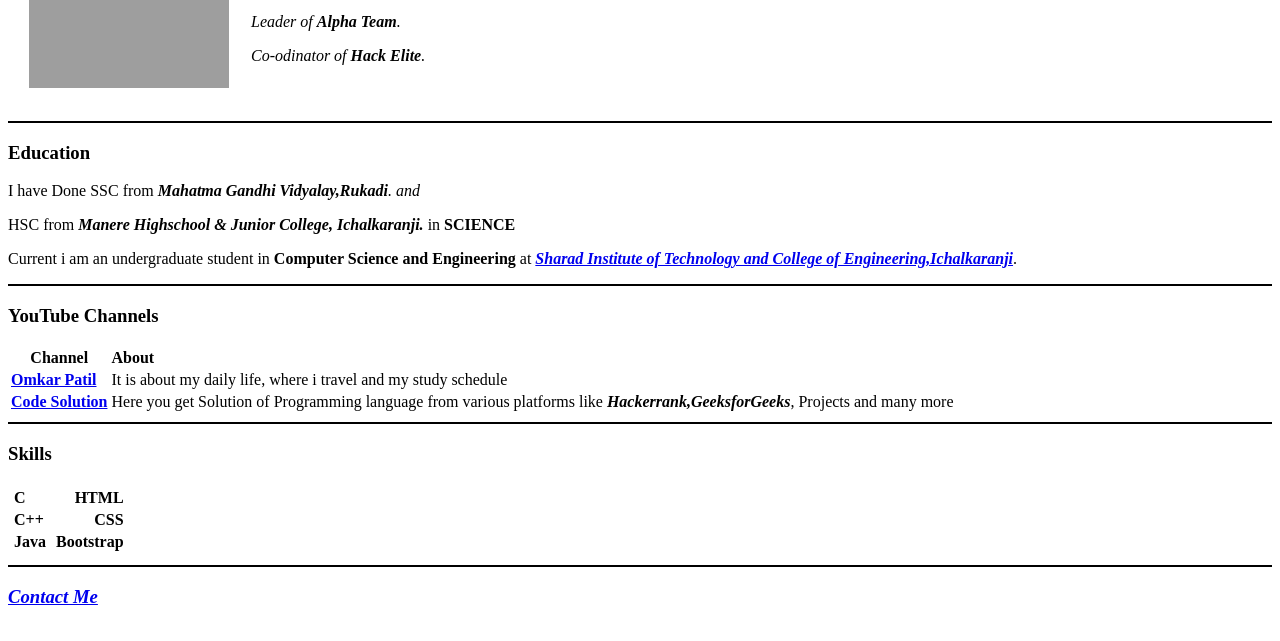
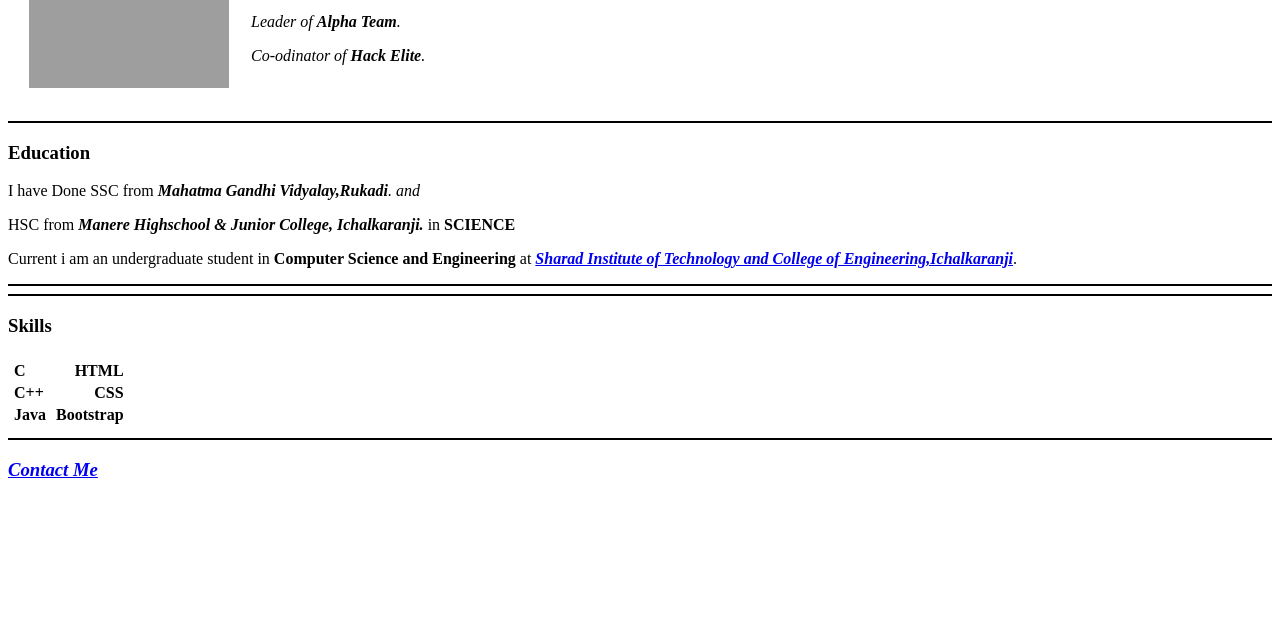
Before and after one commit to Omkarpatil108/cv, a plain HTML site: page index.html in a window 1280 px wide. Shown: the part 141-782 px from the top of the page. Drawn offline with Linux system fonts and the light colour scheme; grey boxes are pictures that could not be loaded.

Commit message:
Update index.html

```diff
--- a/index.html
+++ b/index.html
@@ -22,7 +22,7 @@
         <p>HSC from <em><strong>Manere Highschool & Junior College, Ichalkaranji.</strong></em> in <b>SCIENCE</b></p>
         <p>Current i am an undergraduate student in <b>Computer Science and Engineering</b> at <em><strong><a href="https://www.sitcoe.ac.in/"> Sharad Institute of Technology and College of Engineering,Ichalkaranji</a></strong></em>.</p>
         <hr size="2" color="black">
-        <h3><b>YouTube Channels</b></h3>
+        <!--<h3><b>YouTube Channels</b></h3>
         <table>
             <thead>
                 <tr>
@@ -42,7 +42,7 @@
                     <td>Here you get Solution of Programming language from various platforms like <strong><em>Hackerrank,GeeksforGeeks</strong></em>, Projects and many more</td>
                 </tr>
             </tbody>
-        </table>
+        </table>  -->
         <hr size="2" color="black">
         <h3><b>Skills</b></h3>
 
```
